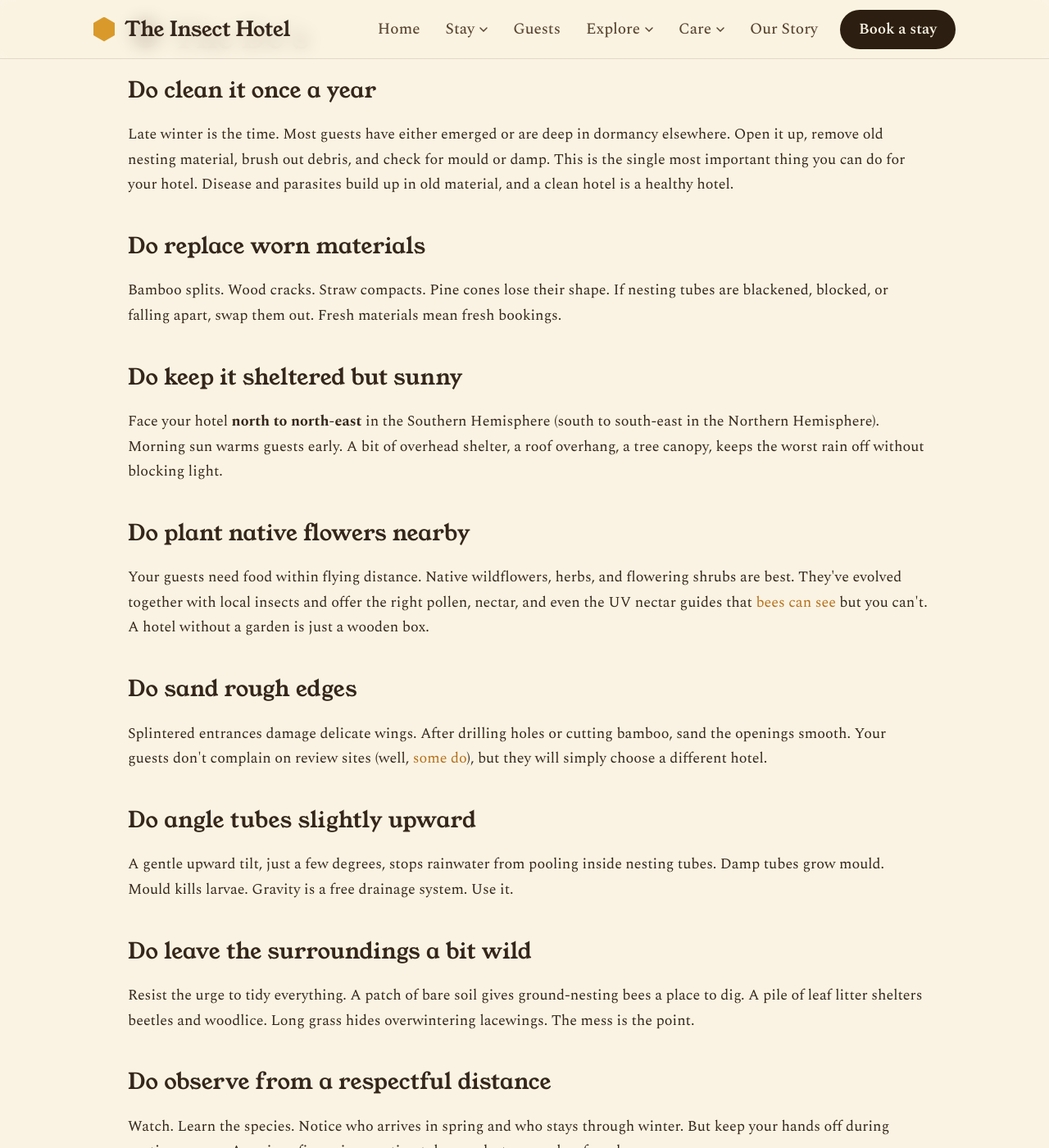
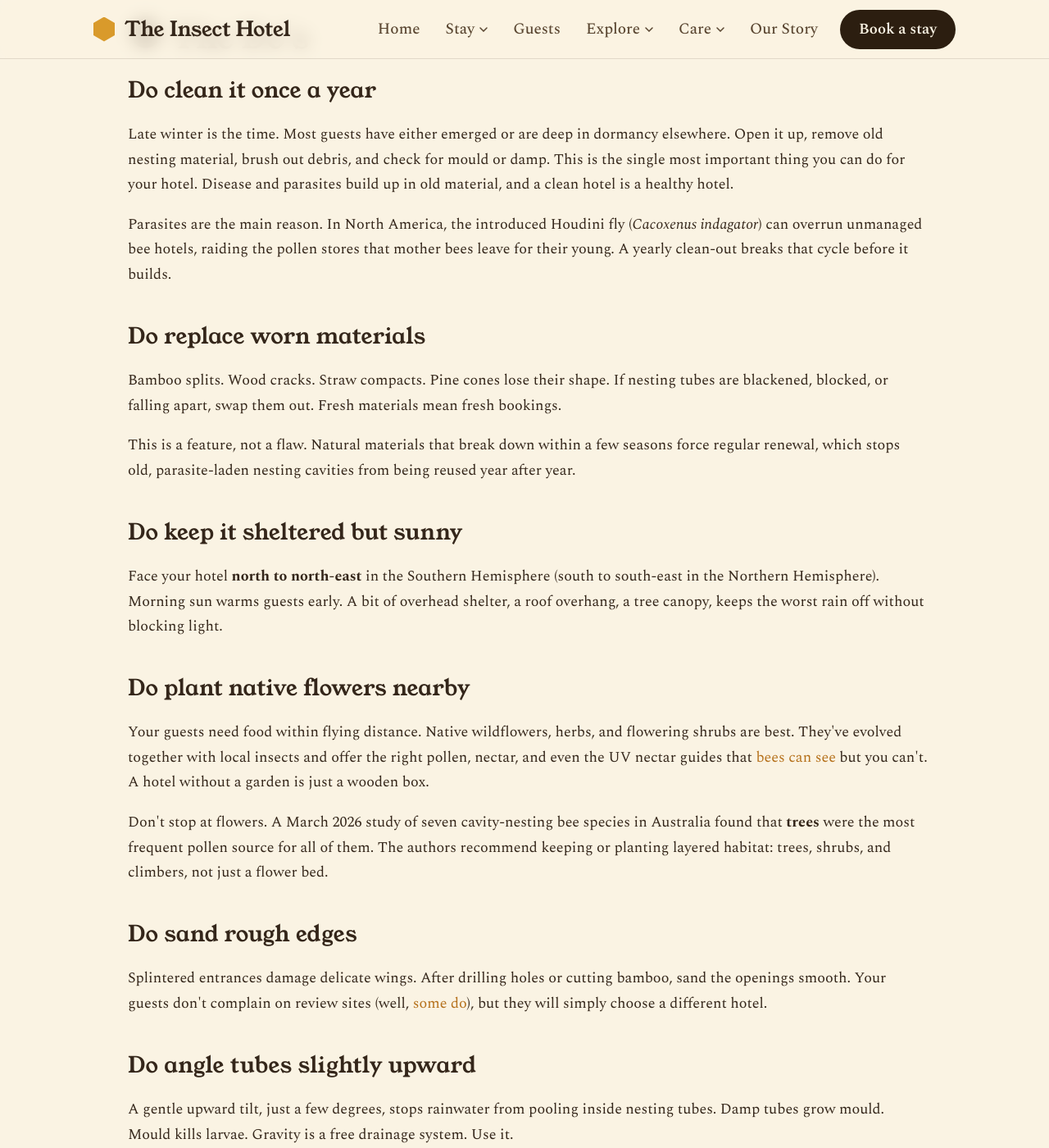
Before and after one commit to JonathanCGill/the-insect-hotel, an MkDocs documentation site: the page built from docs/care-guide.md, in a window 1280 px wide and 1400 px high, scrolled down 1819 px. Shown: the whole window at 82% size. Built offline with MkDocs 1.6.1 and Material for MkDocs 9.7.7, drawn with Linux system fonts in a browser that asks for light colours; some of the changed text lies outside the part shown.

Commit message:
Add maintenance guidance and 2026 bee hotel research
- Care guide: parasites (Houdini fly), introduced horn-faced mason bee,
  materials that break down, trees/shrubs/climbers as forage, sources
- Bee Hotel: note on standardised research methods (Bees@Schools, HUN-REN)

Co-Authored-By: Claude Opus 5.5 <noreply@anthropic.com>
Claude-Session: https://claude.ai/code/session_017q5zQGR7J3ZFgXMAzrXzJ5

```diff
--- a/docs/care-guide.md
+++ b/docs/care-guide.md
@@ -30,11 +30,20 @@ and check for mould or damp. This is the single most important thing you can do
 for your hotel. Disease and parasites build up in old material, and a clean
 hotel is a healthy hotel.
 
+Parasites are the main reason. In North America, the introduced Houdini fly
+(*Cacoxenus indagator*) can overrun unmanaged bee hotels, raiding the pollen
+stores that mother bees leave for their young. A yearly clean-out breaks that
+cycle before it builds.
+
 ### Do replace worn materials
 
 Bamboo splits. Wood cracks. Straw compacts. Pine cones lose their shape. If
 nesting tubes are blackened, blocked, or falling apart, swap them out. Fresh
 materials mean fresh bookings.
+
+This is a feature, not a flaw. Natural materials that break down within a few
+seasons force regular renewal, which stops old, parasite-laden nesting cavities
+from being reused year after year.
 
 ### Do keep it sheltered but sunny
 
@@ -50,6 +59,11 @@ flowering shrubs are best. They've evolved together with local insects and
 offer the right pollen, nectar, and even the UV nectar guides that
 [bees can see](not-an-insect.md) but you can't. A hotel without a garden is
 just a wooden box.
+
+Don't stop at flowers. A March 2026 study of seven cavity-nesting bee species
+in Australia found that **trees** were the most frequent pollen source for all
+of them. The authors recommend keeping or planting layered habitat: trees,
+shrubs, and climbers, not just a flower bed.
 
 ### Do sand rough edges
 
@@ -120,6 +134,11 @@ tightly packed hotels raise the risk of disease and parasites. In nature,
 solitary bees nest in small, well-spaced groups. Leave some breathing room.
 A modest hotel with good materials works better than a cramped megastructure.
 
+A dense hotel can also favour the wrong guests. In parts of North America, the
+non-native horn-faced mason bee (*Osmia cornifrons*) readily takes over bee
+hotels and can displace native species. Several small hotels spread around a
+garden are a safer bet than one big block.
+
 ### Don't use pesticides anywhere near it
 
 This should be obvious, but it needs saying. Pesticides, including
@@ -148,7 +167,7 @@ They're watching.
 
 | Season | What to do |
 |--------|-----------|
-| **Late winter** | Annual clean-out. Remove old material, check for damage, replace worn tubes and fillings. |
+| **Late winter** | Annual clean-out. Remove old material, check for damage and parasites, replace worn tubes and fillings. |
 | **Early spring** | Stand back. Watch for the first arrivals. Resist all urges to tinker. |
 | **Spring – summer** | Hands off. Observe only. This is peak nesting season. |
 | **Autumn** | Light check. Make sure the structure is stable before winter storms. Don't remove sealed tubes, they contain next year's guests. |
@@ -165,6 +184,13 @@ They're watching.
     it once a year, plant flowers around it, and let the guests get on with
     their lives."*
 
+---
+
+## :material-book-open-variant: Sources
+
+- Vermont Center for Ecostudies (5 June 2026). *Hymenoptera Hotels: Is This a Trend We Should Be Promoting?* Blog post. Practical guidance on parasites, introduced species, cleaning, size, and materials.
+- *Frontiers in Bee Science* (March 2026). Study of pollen use by seven cavity-nesting bee species in Australian trap nests.
+
 <div class="book-button-wrapper" markdown>
 [Book Now](verify.md){ .book-button }
 </div>
```
Also changed, not shown: docs/bee-hotel.md (+9 -0 lines).
